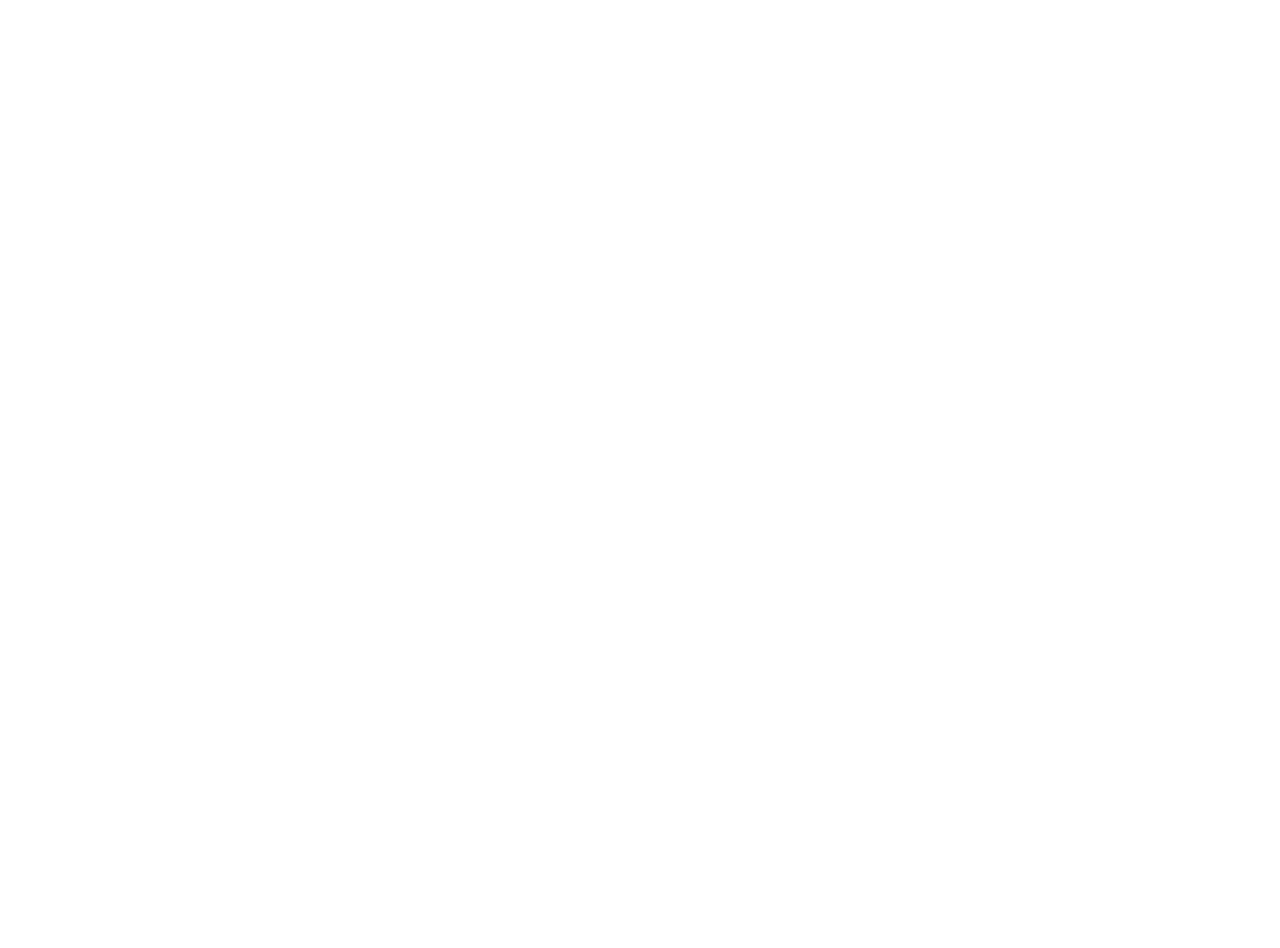
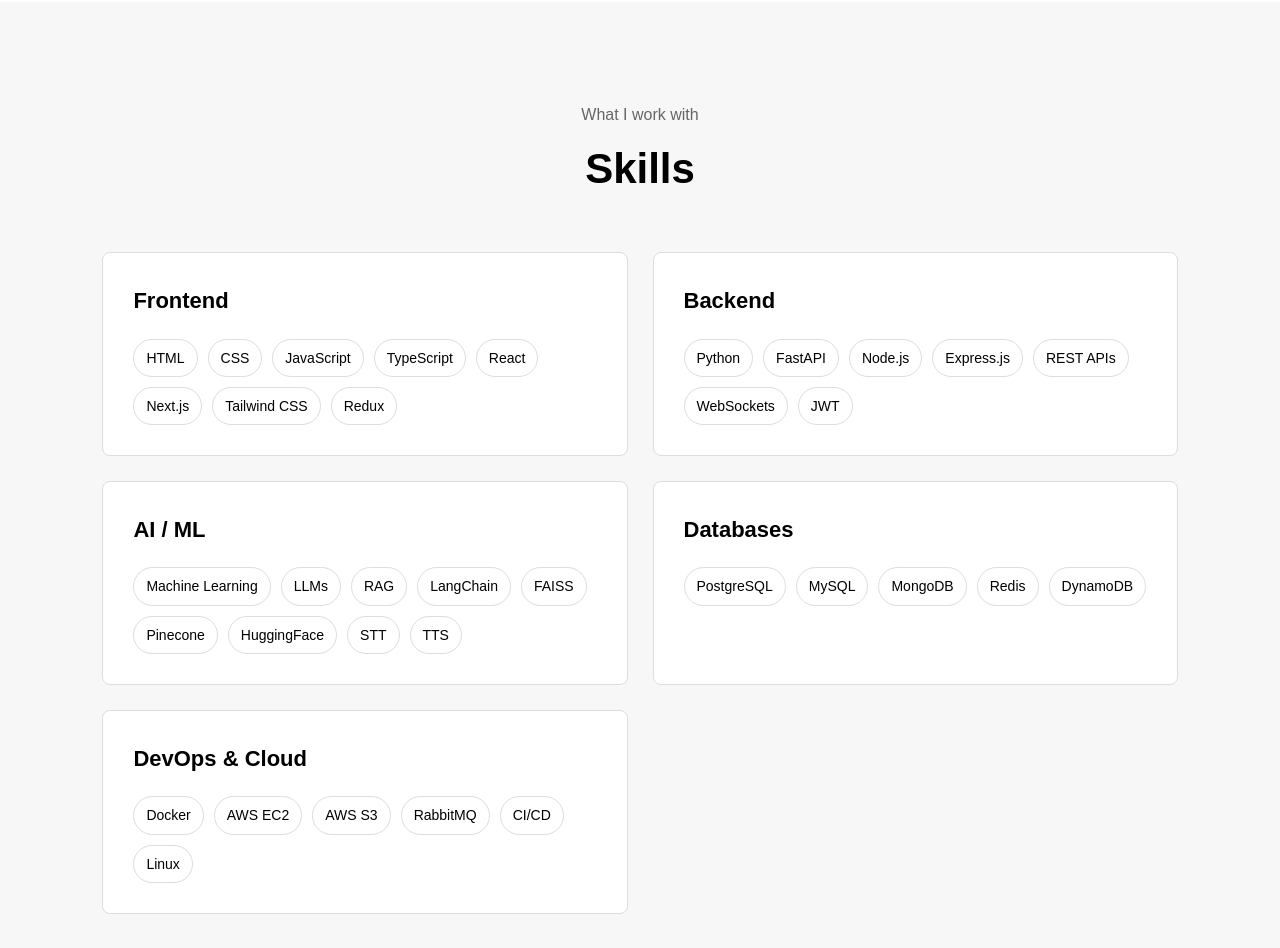
Before and after one commit to Kartikey1884/kartikey-porfolio, a React (Vite) app: page / in a window 1280 px wide. Shown: the part 1460-2408 px from the top of the page. Before the commit the page ends 1462 px from the top, so only its background shows below. Built offline with nearby package versions, Linux system fonts and the light colour scheme.

Commit message:
feat: add skills section

```diff
--- a/src/App.jsx
+++ b/src/App.jsx
@@ -1,6 +1,8 @@
 import Navbar from "./components/layout/navbar/navbar";
 import Hero from "./components/sections/hero/hero";
 import About from "./components/sections/About/about";
+import Skills from "./components/sections/Skills/Skills";
+
 function App() {
   return (
     <>
@@ -8,6 +10,7 @@
       <main>
         <Hero />
         <About />
+        <Skills />
       </main>
     </>
   );
--- /dev/null
+++ b/src/components/sections/Skills/Skills.css
@@ -0,0 +1,66 @@
+.skills {
+  padding: 100px 8%;
+  background: #f7f7f7;
+}
+
+.skills__container {
+  max-width: 1100px;
+  margin: 0 auto;
+  text-align: center;
+}
+
+.skills__subtitle {
+  color: #666;
+  margin-bottom: 8px;
+}
+
+.skills__title {
+  font-size: 42px;
+  margin-bottom: 50px;
+}
+
+.skills__categories {
+  display: grid;
+  grid-template-columns: repeat(2, 1fr);
+  gap: 25px;
+}
+
+.skills__category {
+  padding: 30px;
+  background: white;
+  border: 1px solid #ddd;
+  border-radius: 8px;
+  text-align: left;
+}
+
+.skills__category h3 {
+  margin-bottom: 20px;
+  font-size: 22px;
+}
+
+.skills__technologies {
+  display: flex;
+  flex-wrap: wrap;
+  gap: 10px;
+}
+
+.skills__technology {
+  padding: 7px 12px;
+  border: 1px solid #ddd;
+  border-radius: 20px;
+  font-size: 14px;
+}
+
+@media (max-width: 768px) {
+  .skills {
+    padding: 80px 6%;
+  }
+
+  .skills__title {
+    font-size: 34px;
+  }
+
+  .skills__categories {
+    grid-template-columns: 1fr;
+  }
+}
--- /dev/null
+++ b/src/components/sections/Skills/Skills.jsx
@@ -0,0 +1,44 @@
+import "./Skills.css";
+import skills from "../../../data/skills";
+
+function Skills() {
+  return (
+    <section id="skills" className="skills">
+      <div className="skills__container">
+
+        <p className="skills__subtitle">
+          What I work with
+        </p>
+
+        <h2 className="skills__title">
+          Skills
+        </h2>
+
+        <div className="skills__categories">
+          {skills.map((skill) => (
+            <div
+              className="skills__category"
+              key={skill.category}
+            >
+              <h3>{skill.category}</h3>
+
+              <div className="skills__technologies">
+                {skill.technologies.map((technology) => (
+                  <span
+                    className="skills__technology"
+                    key={technology}
+                  >
+                    {technology}
+                  </span>
+                ))}
+              </div>
+            </div>
+          ))}
+        </div>
+
+      </div>
+    </section>
+  );
+}
+
+export default Skills;
--- /dev/null
+++ b/src/data/skills.js
@@ -0,0 +1,68 @@
+const skills = [
+  {
+    category: "Frontend",
+    technologies: [
+      "HTML",
+      "CSS",
+      "JavaScript",
+      "TypeScript",
+      "React",
+      "Next.js",
+      "Tailwind CSS",
+      "Redux",
+    ],
+  },
+
+  {
+    category: "Backend",
+    technologies: [
+      "Python",
+      "FastAPI",
+      "Node.js",
+      "Express.js",
+      "REST APIs",
+      "WebSockets",
+      "JWT",
+    ],
+  },
+
+  {
+    category: "AI / ML",
+    technologies: [
+      "Machine Learning",
+      "LLMs",
+      "RAG",
+      "LangChain",
+      "FAISS",
+      "Pinecone",
+      "HuggingFace",
+      "STT",
+      "TTS",
+    ],
+  },
+
+  {
+    category: "Databases",
+    technologies: [
+      "PostgreSQL",
+      "MySQL",
+      "MongoDB",
+      "Redis",
+      "DynamoDB",
+    ],
+  },
+
+  {
+    category: "DevOps & Cloud",
+    technologies: [
+      "Docker",
+      "AWS EC2",
+      "AWS S3",
+      "RabbitMQ",
+      "CI/CD",
+      "Linux",
+    ],
+  },
+];
+
+export default skills;
```
